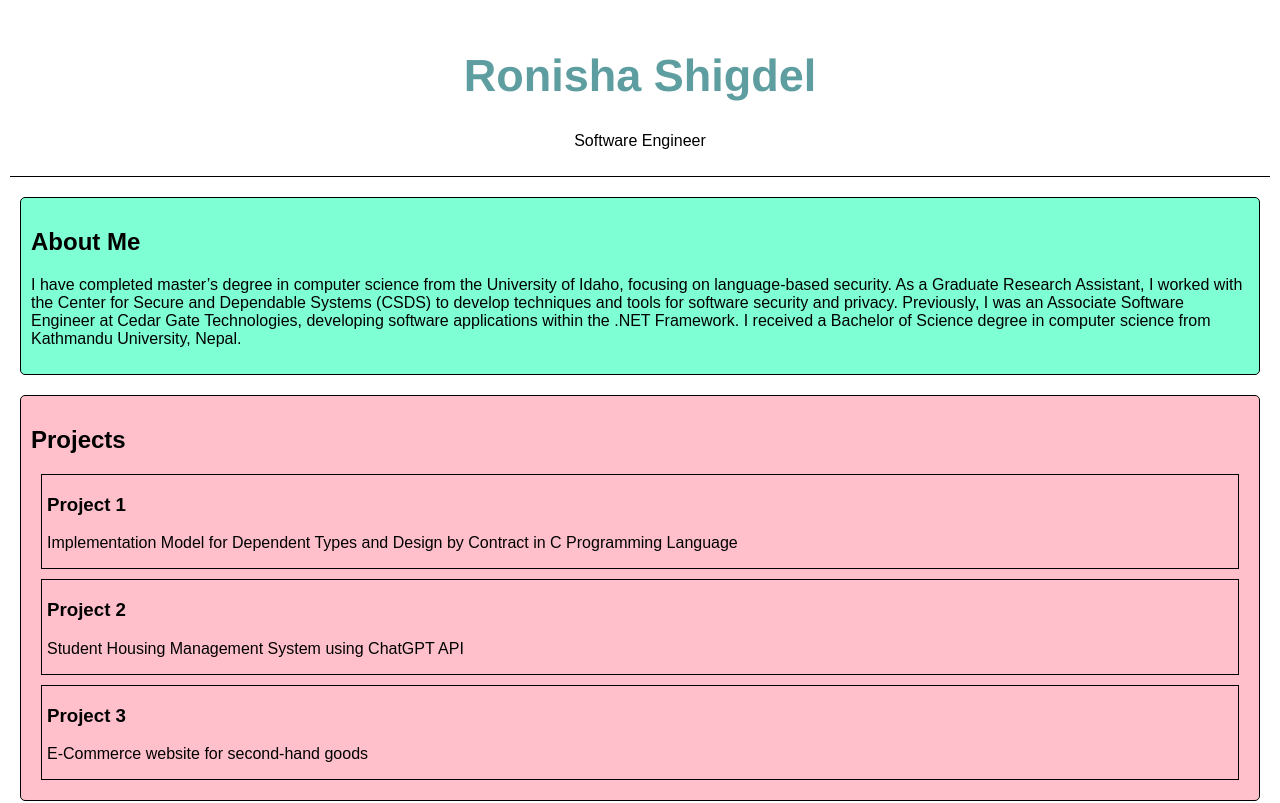
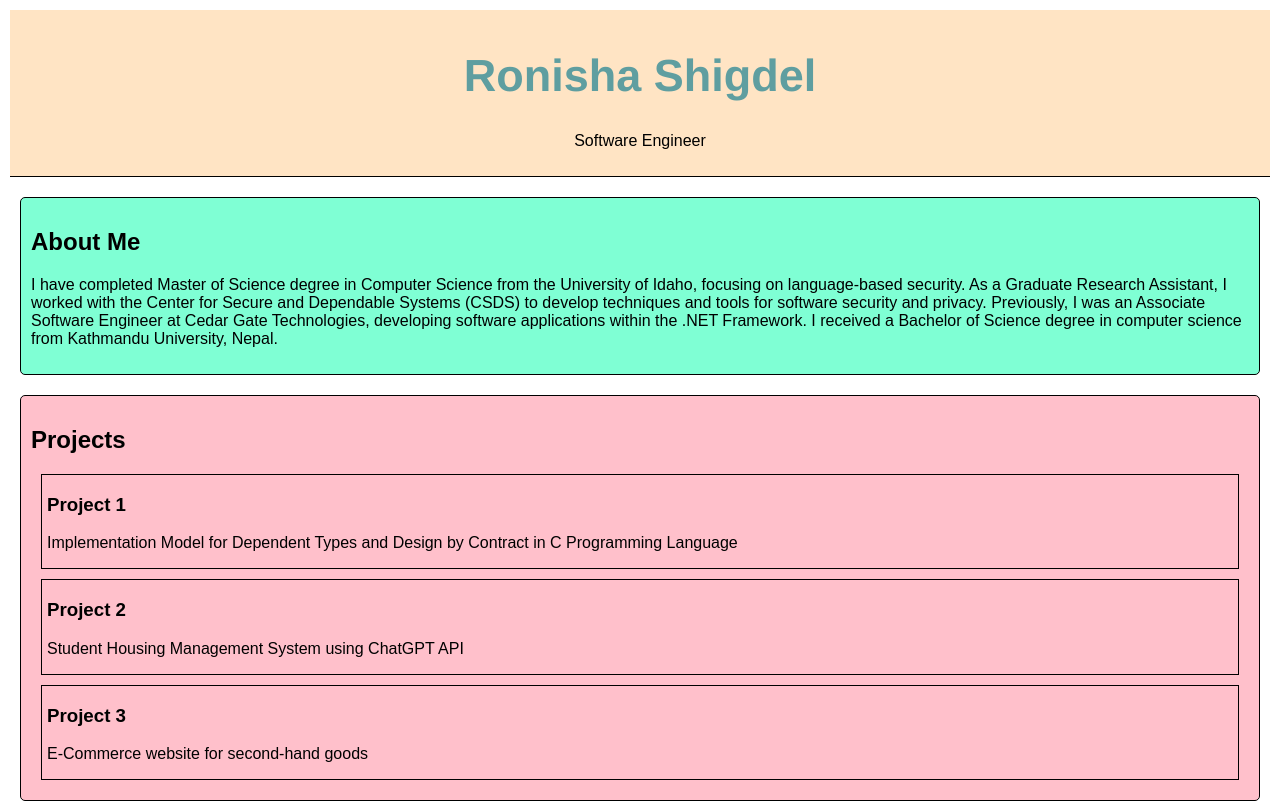
Before and after one commit to steamnp/bfs56, a React (Vite) app: page / in a window 1280 px wide. Shown: the top 803 px of the page. Built offline with nearby package versions, Linux system fonts and the light colour scheme.

Commit message:
fix portfolio

```diff
--- a/src/main.jsx
+++ b/src/main.jsx
@@ -5,47 +5,40 @@ import './styles.css'
 
 ReactDOM.createRoot(document.getElementById('root')).render(
   <React.StrictMode>
-    <head>
-      <title>Portfolio</title>
-      <link href="" />
-    </head>
-
-    <body className="Portfolio">
-      <header className="Header">
-        <h1 className="Name"> Ronisha Shigdel</h1>
+    <header className="header">
+      <h1 className="name"> Ronisha Shigdel</h1>
       <p>Software Engineer</p>
     </header>
 
-      <section className="Intro">
+    <section className="intro">
       <h2> About Me </h2>
       <p>
-          I have completed master’s degree in computer science from the University of Idaho, focusing on language-based security. As a Graduate Research Assistant, I worked with the Center for Secure
-          and Dependable Systems (CSDS) to develop techniques and tools for software security and privacy. Previously, I was an Associate Software Engineer at Cedar Gate Technologies, developing
+        I have completed Master of Science degree in Computer Science from the University of Idaho, focusing on language-based security. As a Graduate Research Assistant, I worked with the Center for
+        Secure and Dependable Systems (CSDS) to develop techniques and tools for software security and privacy. Previously, I was an Associate Software Engineer at Cedar Gate Technologies, developing
         software applications within the .NET Framework. I received a Bachelor of Science degree in computer science from Kathmandu University, Nepal.
       </p>
     </section>
-      <section className="Project">
+    <section className="project">
       <h2>Projects</h2>
-        <div className="ProjectName">
+      <div className="projectName">
         <h3>Project 1</h3>
         <p>Implementation Model for Dependent Types and Design by Contract in C Programming Language</p>
       </div>
 
-        <div className="ProjectName">
+      <div className="projectName">
         <h3>Project 2</h3>
         <p>Student Housing Management System using ChatGPT API</p>
       </div>
 
-        <div className="ProjectName">
+      <div className="projectName">
         <h3>Project 3</h3>
         <p>E-Commerce website for second-hand goods</p>
       </div>
     </section>
 
-      <section className="Contact">
+    <section className="contact">
       <h2>Contact</h2>
-        <p>ronishashigdel@gmail.com</p>
+      <p>Email id: ronishashigdel@gmail.com</p>
     </section>
-    </body>
   </React.StrictMode>
 )
--- a/src/styles.css
+++ b/src/styles.css
@@ -1,20 +1,22 @@
-.Portfolio {
+body {
   font-family: sans-serif;
 }
-.Header {
+
+.header {
   text-align: center;
   border-bottom: 1px solid;
   padding: 10px;
   margin: 10px;
+  background-color: bisque;
 }
 
-.Name {
+.name {
   color: cadetblue;
   font-size: 45px;
   font-family: 'Franklin Gothic Medium', 'Arial Narrow', Arial, sans-serif;
 }
 
-.Intro {
+.intro {
   background-color: aquamarine;
   padding: 10px;
   margin: 20px;
@@ -23,7 +25,7 @@
   border: 1px solid;
 }
 
-.Project {
+.project {
   background-color: pink;
   padding: 10px;
   margin: 20px;
@@ -32,7 +34,7 @@
   border: 1px solid;
 }
 
-.Contact {
+.contact {
   background-color: lightblue;
   padding: 10px;
   margin: 20px;
@@ -41,7 +43,7 @@
   border: 1px solid;
 }
 
-.ProjectName {
+.projectName {
   border: 1px solid;
   padding-left: 5px;
   margin: 10px;
```
Lines whose indentation alone changed are shown as unchanged.
